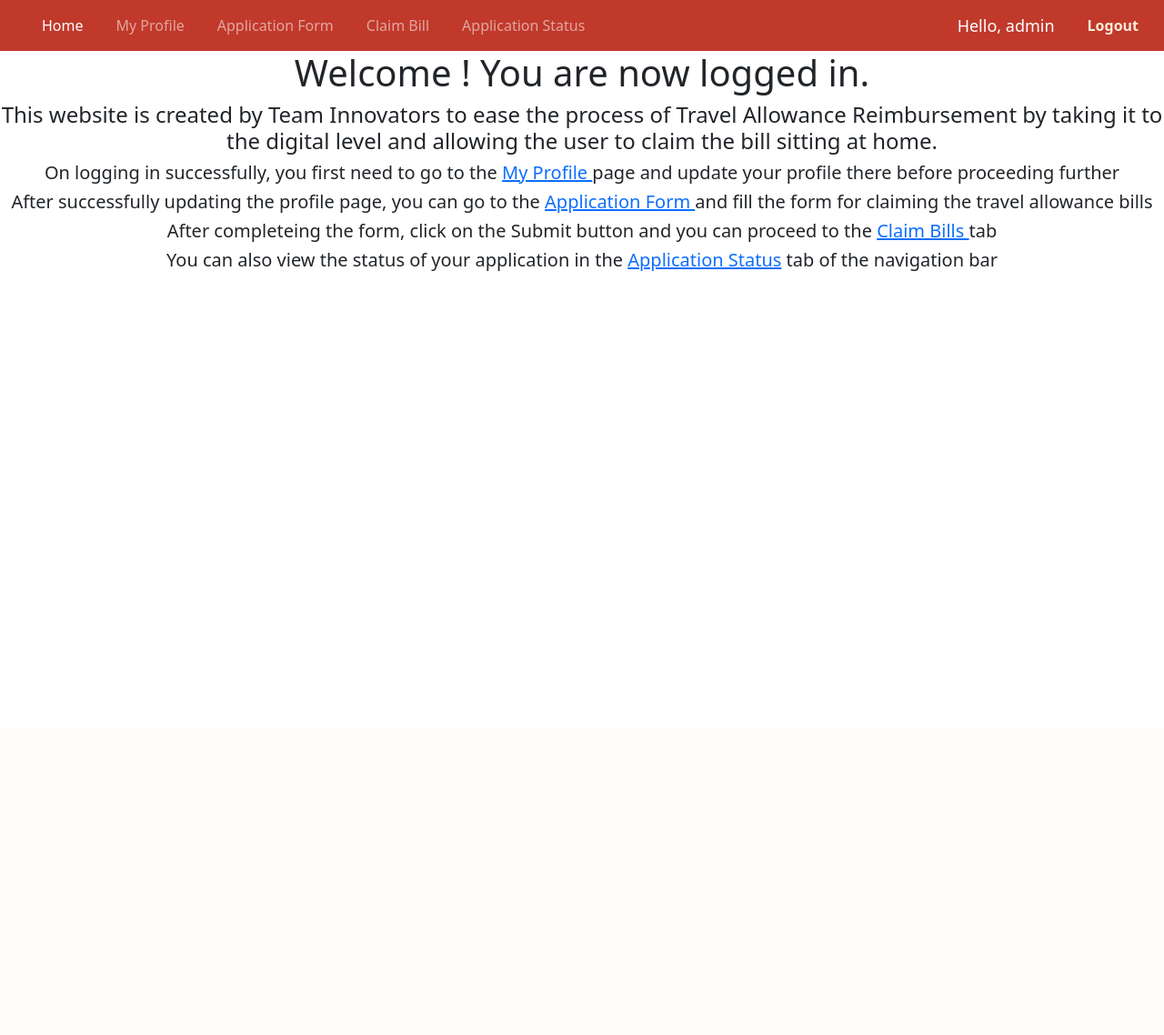
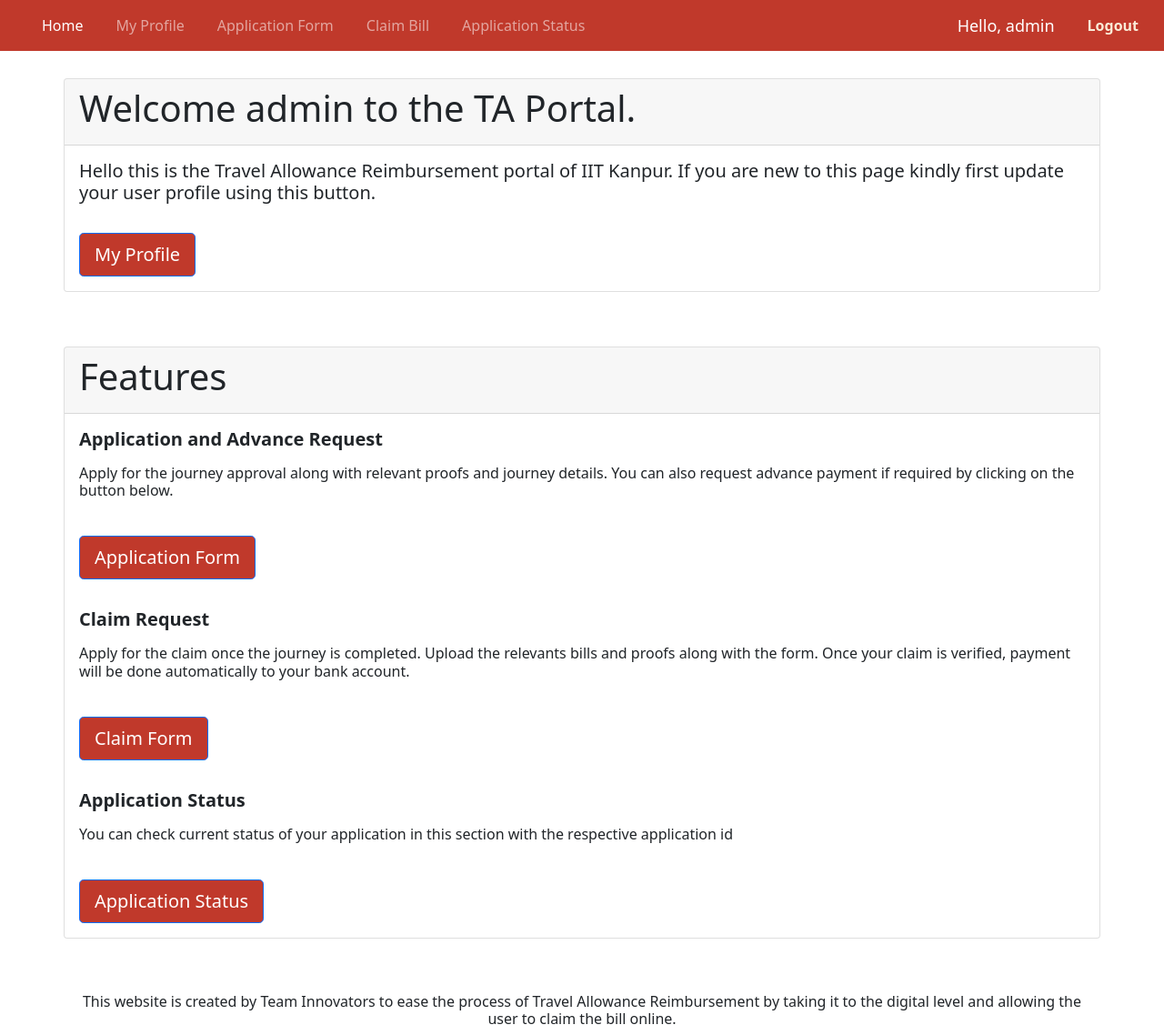
Before and after one commit to mohitg20/TA-Reimbursement-Project, a Django app: page /home in a window 1280 px wide. Shown: the whole page at 91% size. Before the commit the page ends 298 px from the top, so only its background shows below. Run offline with Django 4.2, Linux system fonts and the light colour scheme; a user stored in the database is signed in; some libraries are stand-ins or nearby versions.

Commit message:
Update home.html

```diff
--- a/TA_reimbursementProject/templates/home.html
+++ b/TA_reimbursementProject/templates/home.html
@@ -2,10 +2,49 @@
 {% block title %} Home {% endblock title %}
 {% block body %}
 
-<h1 style="text-align:center">Welcome {{user.email}} ! You are now logged in.</h1>
-<h4 style="text-align:center"> This website is created by Team Innovators to ease the process of Travel Allowance Reimbursement by taking it to the digital level and allowing the user to claim the bill sitting at home.</h4>
-<h5 style="text-align:center">On logging in successfully, you first need to go to the <a href="/user_profile"> My Profile </a> page and update your profile there before proceeding further</h5>
-<h5 style="text-align:center">After successfully updating the profile page, you can go to the <a href="/application_form">Application Form </a> and fill the form for claiming the travel allowance bills</h5>
-<h5 style="text-align:center"> After completeing the form, click on the Submit button and you can proceed to the <a href="/form">Claim Bills </a> tab</h5>
-<h5 style="text-align:center">You can also view the status of your application in the  <a href= "/application_status">Application Status</a> tab of the navigation bar</h5>
+<div class="container" style="padding: 30px 0;">
+    <div class="card">
+        <div class="card-header">
+          <h1>Welcome {{user.username}} to the TA Portal.</h1>
+        </div>
+        <div class="card-body">
+          <h5 class="card-title">Hello this is the Travel Allowance Reimbursement portal of IIT Kanpur. If you are new to this page kindly first update your user profile using this button.</h5>
+          <br>
+          <!-- <p class="card-text">Hello this is the Travel Allowance Reimbursement portal of IIT Kanpur. If you are new to this page kindly first update your user profile using this button.</p> -->
+          <a href="/user_profile" style="background-color: #c0392b;" class="btn btn-lg btn-primary">My Profile</a>
+        </div>
+      </div>
+</div>
+
+<div class="container" style="padding: 30px 0;">
+    <div class="card">
+        <div class="card-header">
+          <h1>Features</h1>
+        </div>
+        <div class="card-body">
+          <h5 class="card-title"><b>Application and Advance Request</b></h5>
+          <p class="card-text"><h6>Apply for the journey approval along with relevant proofs and journey details. You can also request advance payment if required by clicking on the button below.</h6></p>
+          <br>
+          <a href="/application" style="background-color: #c0392b;" class="btn btn-lg btn-primary">Application Form</a>
+        </div>
+        <div class="card-body">
+            <h5 class="card-title"><b>Claim Request</b></h5>
+            <p class="card-text"><h6>Apply for the claim once the journey is completed. Upload the relevants bills and proofs along with the form. Once your claim is verified, payment will be done automatically to your bank account.</h6></p>
+            <br>
+            <a href="/form" style="background-color: #c0392b;" class="btn btn-lg btn-primary">Claim Form</a>
+        </div>
+        <div class="card-body">
+            <h5 class="card-title"><b>Application Status</b></h5>
+            <p class="card-text"><h6>You can check current status of your application in this section with the respective application id</h6></p>
+            <br>
+            <a href="/application_status" style="background-color: #c0392b;" class="btn btn-lg btn-primary">Application Status</a>
+        </div>
+      </div>
+</div>
+
+
+
+<div class="container" style="padding-top: 30px;">
+    <h6 style="text-align:center"> This website is created by Team Innovators to ease the process of Travel Allowance Reimbursement by taking it to the digital level and allowing the user to claim the bill online.</h6>
+</div>
 {% endblock body %}
```
